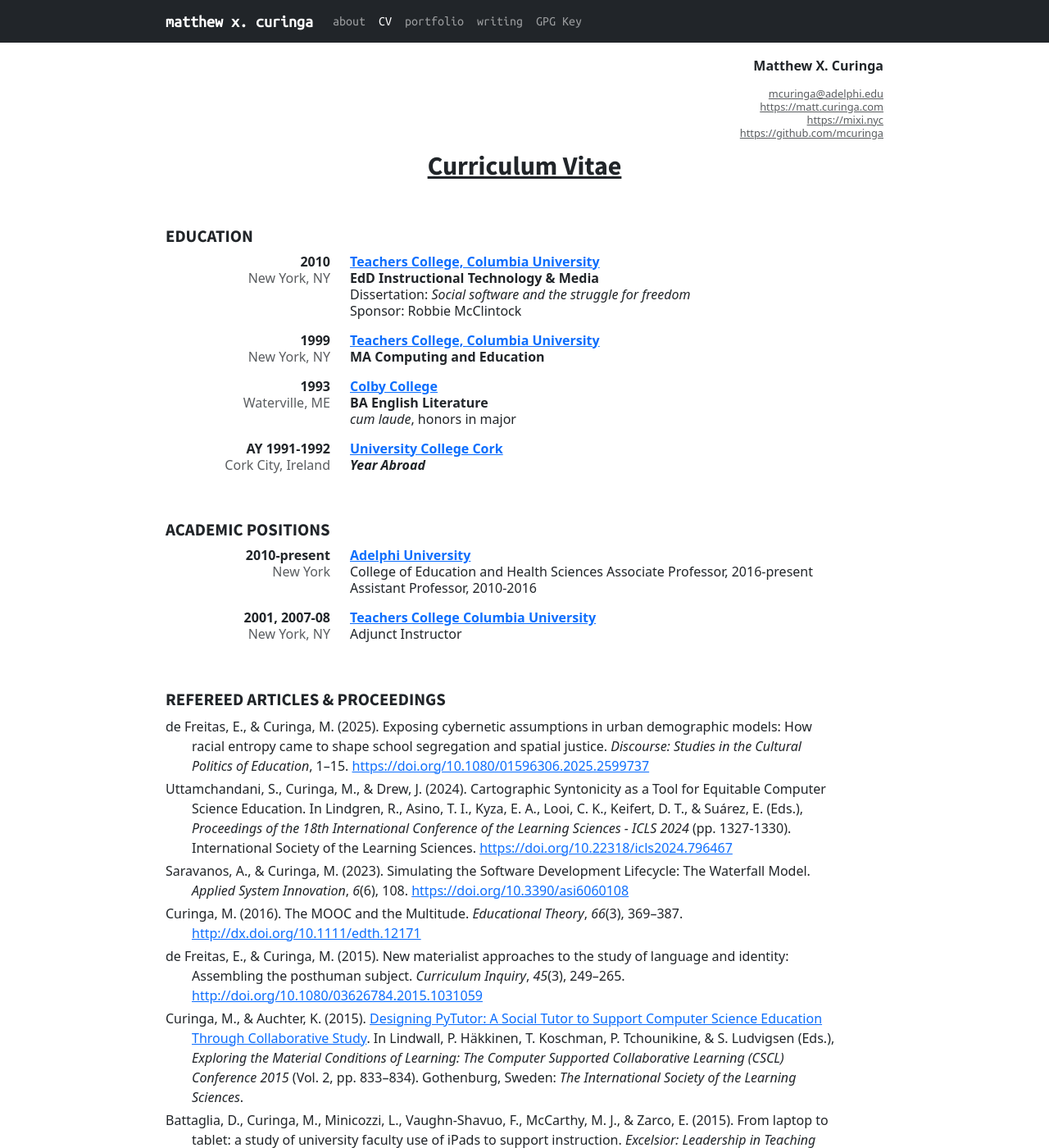
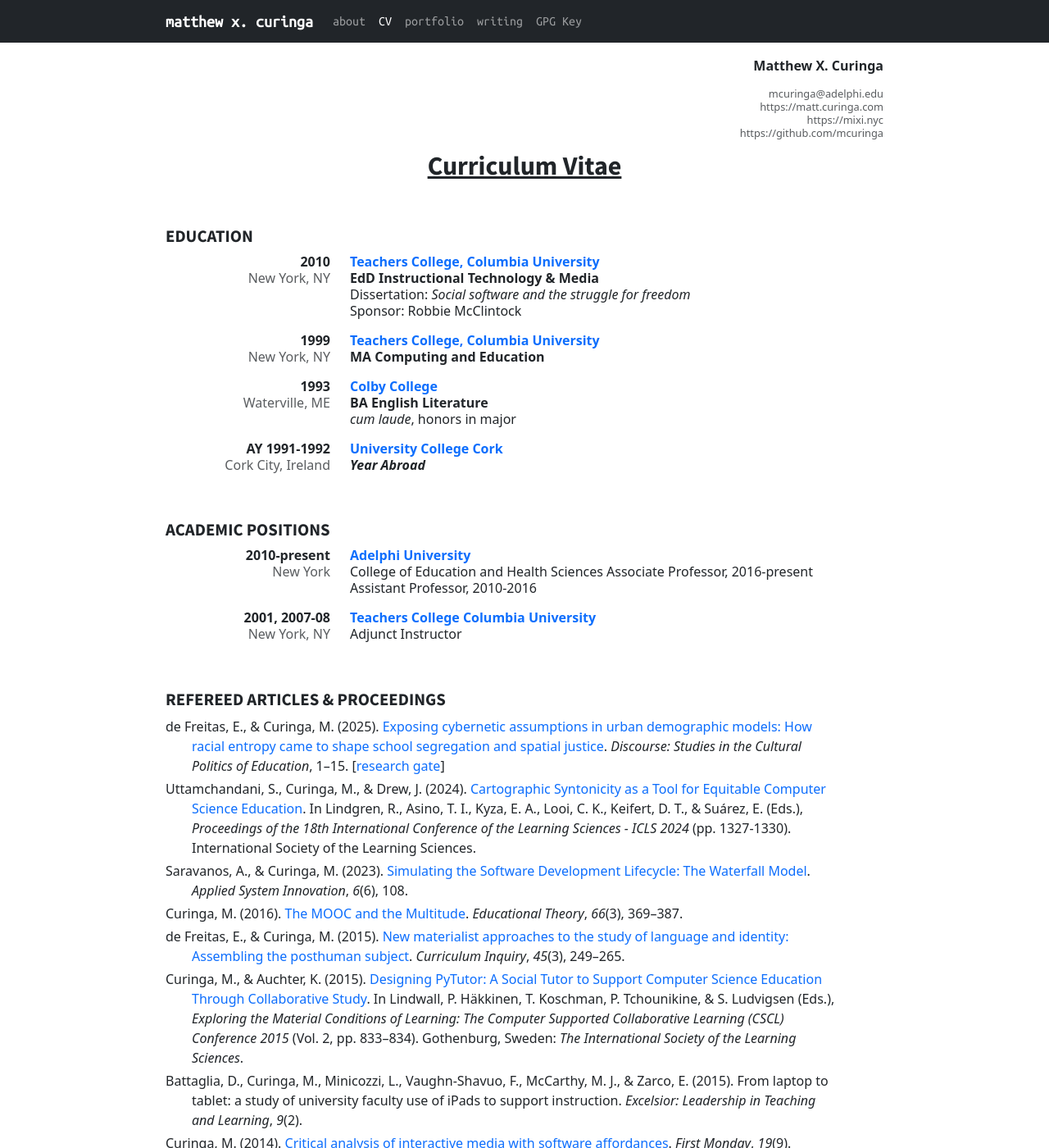
Before and after one commit to mcuringa/mcuringa.github.com, a Jekyll site: the page built from cv.md, in a window 1280 px wide and 1400 px high. Shown: the whole window at 82% size. Built offline with Jekyll 4.4.1, drawn with Linux system fonts in a browser that asks for light colours.

```diff
--- a/_layouts/default.html
+++ b/_layouts/default.html
@@ -21,7 +21,7 @@ https://matt.curinga.com
 
 
   <link rel="shortcut icon" type="image/png" href="/img/favicon.png">
-  <link href="https://cdn.jsdelivr.net/npm/bootstrap@5.3.0-alpha1/dist/css/bootstrap.min.css" rel="stylesheet" integrity="sha384-GLhlTQ8iRABdZLl6O3oVMWSktQOp6b7In1Zl3/Jr59b6EGGoI1aFkw7cmDA6j6gD" crossorigin="anonymous">
+  <link href="https://cdn.jsdelivr.net/npm/bootstrap@5.3.8/dist/css/bootstrap.min.css" rel="stylesheet" integrity="sha384-sRIl4kxILFvY47J16cr9ZwB07vP4J8+LH7qKQnuqkuIAvNWLzeN8tE5YBujZqJLB" crossorigin="anonymous">
 
 
   <link rel="stylesheet" href="/css/style.css">
--- a/_layouts/letterhead.html
+++ b/_layouts/letterhead.html
@@ -21,7 +21,8 @@ https://matt.curinga.com
 
 
   <link rel="shortcut icon" type="image/png" href="/img/favicon.png">
-  <link href="https://cdn.jsdelivr.net/npm/bootstrap@5.3.0-alpha1/dist/css/bootstrap.min.css" rel="stylesheet" integrity="sha384-GLhlTQ8iRABdZLl6O3oVMWSktQOp6b7In1Zl3/Jr59b6EGGoI1aFkw7cmDA6j6gD" crossorigin="anonymous">
+  <link href="https://cdn.jsdelivr.net/npm/bootstrap@5.3.8/dist/css/bootstrap.min.css" rel="stylesheet"
+    integrity="sha384-sRIl4kxILFvY47J16cr9ZwB07vP4J8+LH7qKQnuqkuIAvNWLzeN8tE5YBujZqJLB" crossorigin="anonymous">
 
 
   <link rel="stylesheet" href="/css/style.css">
--- a/_layouts/plain.html
+++ b/_layouts/plain.html
@@ -27,9 +27,8 @@
     <section id="content" class="">{{ content }}</section>
   </div>
 
-  <script src="https://cdn.jsdelivr.net/npm/bootstrap@5.3.0-alpha1/dist/js/bootstrap.bundle.min.js"
-    integrity="sha384-w76AqPfDkMBDXo30jS1Sgez6pr3x5MlQ1ZAGC+nuZB+EYdgRZgiwxhTBTkF7CXvN"
-    crossorigin="anonymous"></script>
+<script src="https://cdn.jsdelivr.net/npm/bootstrap@5.3.8/dist/js/bootstrap.bundle.min.js"
+  integrity="sha384-FKyoEForCGlyvwx9Hj09JcYn3nv7wiPVlz7YYwJrWVcXK/BmnVDxM+D2scQbITxI" crossorigin="anonymous"></script>
 </body>
 
 </html>
--- a/cv.md
+++ b/cv.md
@@ -24,6 +24,10 @@ order: 20
 </header>
 
 <style>
+    a {
+        text-decoration: none;
+    }
+
 @media print {
     a {
         color: black !important;
@@ -82,15 +86,15 @@ Adjunct Instructor
 
 Refereed articles & proceedings
 -------------------------------
-de Freitas, E., & Curinga, M. (2025). Exposing cybernetic assumptions in urban demographic models: How racial entropy came to shape school segregation and spatial justice. _Discourse: Studies in the Cultural Politics of Education_, 1–15. <https://doi.org/10.1080/01596306.2025.2599737>
+de Freitas, E., & Curinga, M. (2025). [Exposing cybernetic assumptions in urban demographic models: How racial entropy came to shape school segregation and spatial justice](https://doi.org/10.1080/01596306.2025.2599737). _Discourse: Studies in the Cultural Politics of Education_, 1–15. [[research gate](https://www.researchgate.net/publication/399000843_Exposing_cybernetic_assumptions_in_urban_demographic_models_how_racial_entropy_came_to_shape_school_segregation_and_spatial_justice)]
 
-Uttamchandani, S., Curinga, M., & Drew, J. (2024). Cartographic Syntonicity as a Tool for Equitable Computer Science Education. In Lindgren, R., Asino, T. I., Kyza, E. A., Looi, C. K., Keifert, D. T., & Suárez, E. (Eds.), _Proceedings of the 18th International Conference of the Learning Sciences - ICLS 2024_ (pp. 1327-1330). International Society of the Learning Sciences. <https://doi.org/10.22318/icls2024.796467>
+Uttamchandani, S., Curinga, M., & Drew, J. (2024). [Cartographic Syntonicity as a Tool for Equitable Computer Science Education](https://doi.org/10.22318/icls2024.796467). In Lindgren, R., Asino, T. I., Kyza, E. A., Looi, C. K., Keifert, D. T., & Suárez, E. (Eds.), _Proceedings of the 18th International Conference of the Learning Sciences - ICLS 2024_ (pp. 1327-1330). International Society of the Learning Sciences.
 
-Saravanos, A., & Curinga, M. (2023). Simulating the Software Development Lifecycle: The Waterfall Model. _Applied System Innovation_, _6_(6), 108. <https://doi.org/10.3390/asi6060108>
+Saravanos, A., & Curinga, M. (2023). [Simulating the Software Development Lifecycle: The Waterfall Model](https://doi.org/10.3390/asi6060108). _Applied System Innovation_, _6_(6), 108.
 
-Curinga, M. (2016). The MOOC and the Multitude. _Educational Theory_, _66_(3), 369–387. <http://dx.doi.org/10.1111/edth.12171>
+Curinga, M. (2016). [The MOOC and the Multitude](http://dx.doi.org/10.1111/edth.12171). _Educational Theory_, _66_(3), 369–387.
 
-de Freitas, E., & Curinga, M. (2015). New materialist approaches to the study of language and identity: Assembling the posthuman subject. _Curriculum Inquiry_, _45_(3), 249–265. <http://doi.org/10.1080/03626784.2015.1031059>
+de Freitas, E., & Curinga, M. (2015). [New materialist approaches to the study of language and identity: Assembling the posthuman subject](http://doi.org/10.1080/03626784.2015.1031059). _Curriculum Inquiry_, _45_(3), 249–265.
 
 Curinga, M., & Auchter, K. (2015). [Designing PyTutor: A Social Tutor to Support Computer Science Education Through Collaborative Study](https://www.isls.org/cscl2015/papers/CSCL2015ProceedingsVolume2.pdf). In Lindwall, P. Häkkinen, T. Koschman, P. Tchounikine, & S. Ludvigsen (Eds.), _Exploring the Material Conditions of Learning: The Computer Supported Collaborative Learning (CSCL) Conference 2015_ (Vol. 2, pp. 833–834). Gothenburg, Sweden: _The International Society of the Learning Sciences_.
 
@@ -102,7 +106,7 @@ Sullivan, I., Garrison, J. R., & Curinga, M. (2011). Wikiotics: the interactive
 
 Books
 -----
-de Freitas, E., Curinga, M., Roman-Dixon, E., & Webb, T. (Eds.). (2026 - in press). _Learning Under Algorithmic Conditions_. University of Minnesota Press.
+de Freitas, E., Curinga, M., Roman-Dixon, E., & Webb, T. (Eds.). (2026 - in press). [_Learning Under Algorithmic Conditions_](https://www.upress.umn.edu/9781517920050/learning-under-algorithmic-conditions/). University of Minnesota Press.
 
 Book chapters
 -------------
```
Also changed, not shown: other parts of _layouts/default.html (+2 -1 lines), other parts of _layouts/letterhead.html (+2 -1 lines), _layouts/resume.html (+6 -12 lines).
